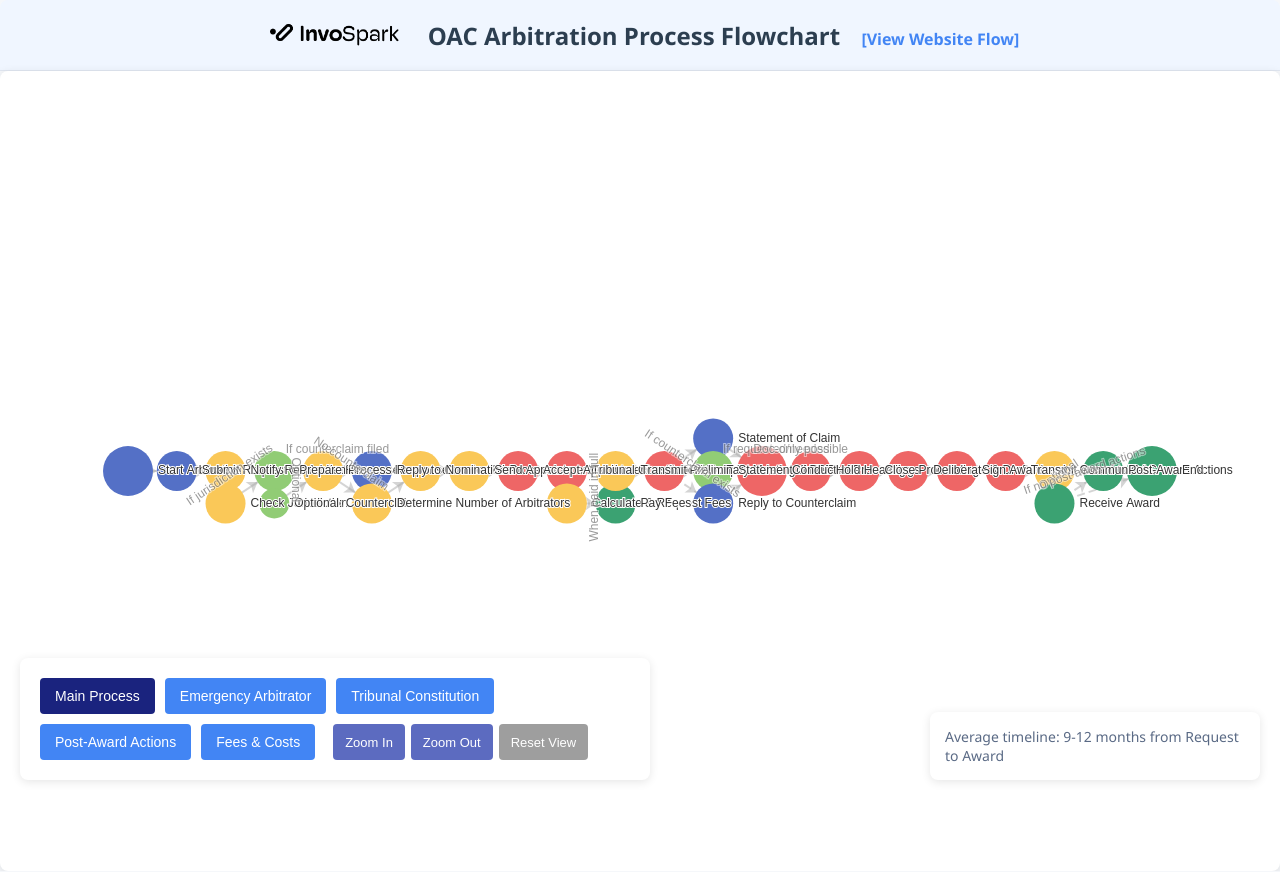
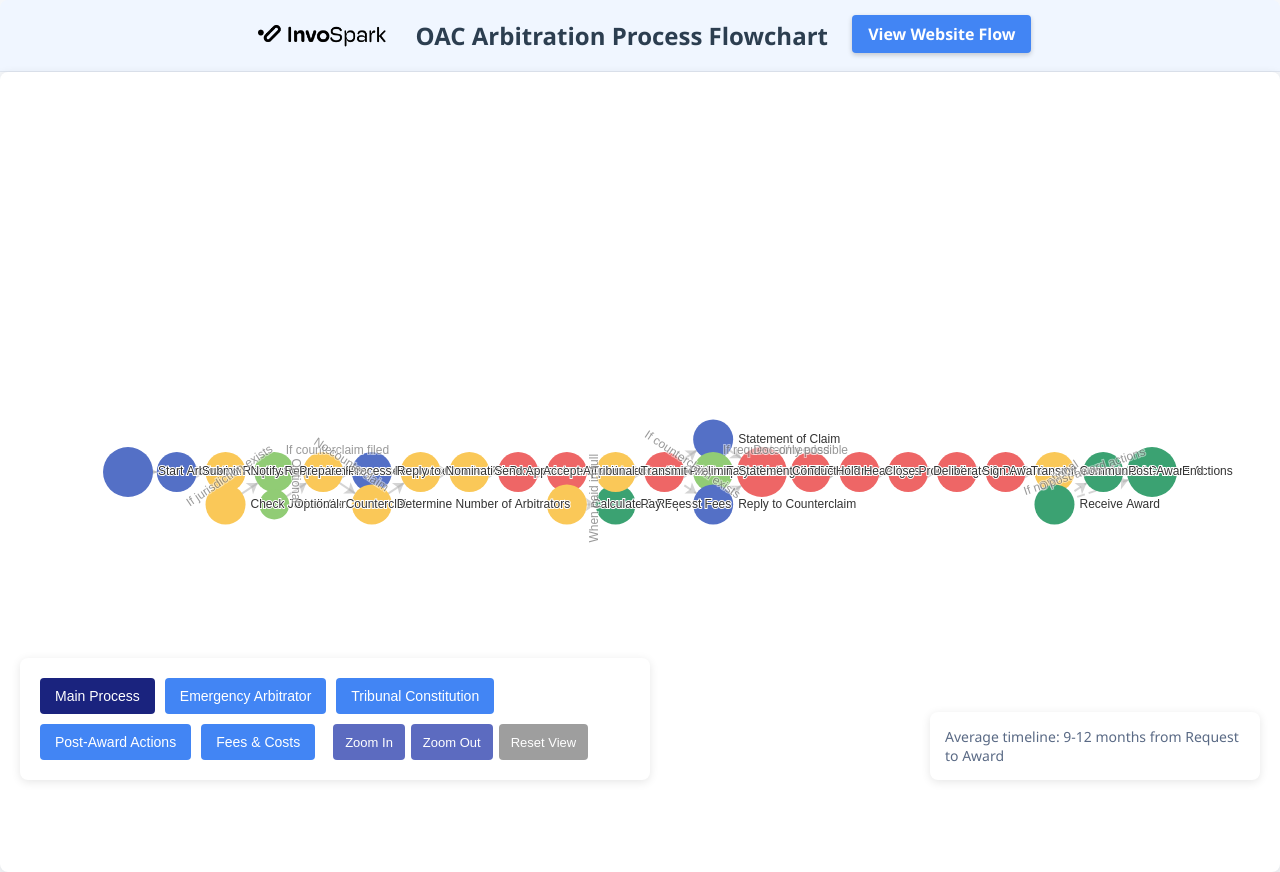
Before and after one commit to code-ze/oac-arbitration-flowchart, a plain HTML site: page index.html in a window 1280 px wide. Drawn offline with nearby package versions, Linux system fonts and the light colour scheme.

Commit message:
Make navigation links more prominent and interactive

```diff
--- a/index.html
+++ b/index.html
@@ -262,9 +262,12 @@
         <img src="Logo.png" alt="OAC Logo"
             style="height: 40px; vertical-align: middle; margin-right: 16px; display: inline-block;" />
         <h1 style="display: inline-block; vertical-align: middle; margin: 0; font-size: 24px; color: #2c3e50;">OAC
-            Arbitration Process Flowchart <a href="website_flow/website_navigation_flow.html"
-                style="font-size: 16px; margin-left: 15px; color: #4285f4; text-decoration: none;">[View Website
-                Flow]</a></h1>
+            Arbitration Process Flowchart</h1>
+        <a href="website_flow/website_navigation_flow.html"
+            style="display: inline-block; font-size: 16px; margin-left: 20px; padding: 8px 16px; background-color: #4285f4; color: white; text-decoration: none; border-radius: 4px; font-weight: bold; transition: background-color 0.2s; box-shadow: 0 2px 5px rgba(0,0,0,0.2);"
+            onmouseover="this.style.backgroundColor='#3367d6'; this.style.boxShadow='0 4px 8px rgba(0,0,0,0.3)';"
+            onmouseout="this.style.backgroundColor='#4285f4'; this.style.boxShadow='0 2px 5px rgba(0,0,0,0.2)';">View
+            Website Flow</a>
     </div>
 
     <div class="controls">
```
Also changed, not shown: website_flow/website_navigation_flow.html (+6 -3 lines).
